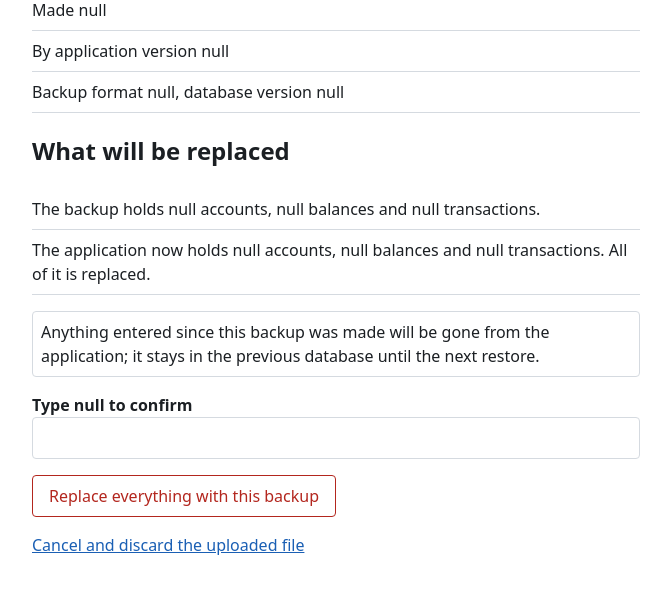
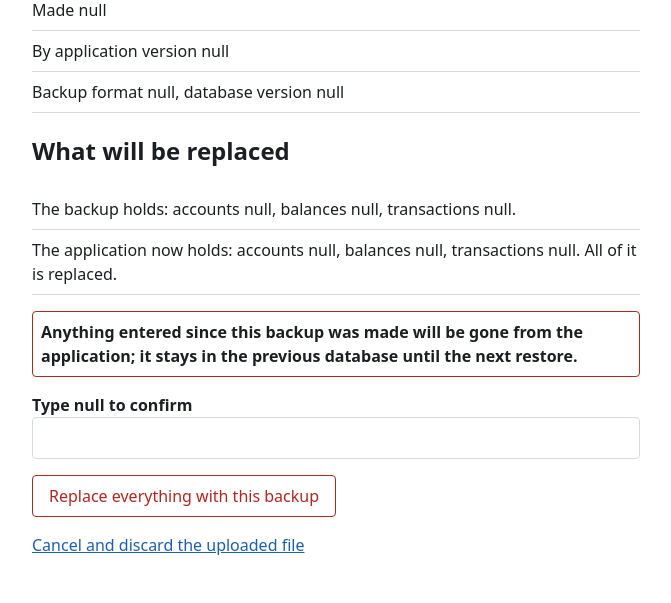
Before and after one commit to bernatmontilla/finances-dashboard, a Spring app: page /restore-confirm in a window 1280 px wide. Shown: the part 197-800 px from the top of the page, without its empty margins (304-975 px from the left). Run offline with Thymeleaf, Linux system fonts and the light colour scheme; the template is opened without the code that fills it, so the values that code supplies are empty; some of the project's set-up classes (security, data sources, template engines, error pages and the like) are left out, and stand-ins take their place; database files in the repository are not loaded.

Commit message:
fix(#12): plain wording for the counts and a danger-coloured restore warning
UI check: '1 accounts' read wrong, and the data-loss warning looked like a harmless notice.

```diff
--- a/src/main/resources/messages.properties
+++ b/src/main/resources/messages.properties
@@ -130,8 +130,8 @@ restore.madeAt=Made {0}
 restore.version=By application version {0}
 restore.format=Backup format {0}, database version {1}
 restore.replaces=What will be replaced
-restore.contents.backup=The backup holds {0} accounts, {1} balances and {2} transactions.
-restore.contents.current=The application now holds {0} accounts, {1} balances and {2} transactions. All of it is replaced.
+restore.contents.backup=The backup holds: accounts {0}, balances {1}, transactions {2}.
+restore.contents.current=The application now holds: accounts {0}, balances {1}, transactions {2}. All of it is replaced.
 restore.warning=Anything entered since this backup was made will be gone from the application; it stays in the previous database until the next restore.
 restore.type=Type {0} to confirm
 restore.confirm=Replace everything with this backup
--- a/src/main/resources/static/app.css
+++ b/src/main/resources/static/app.css
@@ -74,6 +74,7 @@ form.inline { display: inline; }
 
 .error { color: var(--danger); font-weight: 600; }
 .notice { border: 1px solid var(--line); padding: 0.5rem; border-radius: 0.25rem; }
+.notice.warning { border-color: var(--danger); font-weight: 600; }
 
 .transactions li { display: grid; grid-template-columns: minmax(0, 1fr) auto; gap: 0 0.75rem; align-items: baseline; }
 .transactions .meta { grid-column: 1 / -1; font-size: 0.875rem; }
--- a/src/main/resources/templates/restore-confirm.html
+++ b/src/main/resources/templates/restore-confirm.html
@@ -25,7 +25,7 @@
       <li th:text="#{restore.contents.backup(${plan.backup.accounts}, ${plan.backup.balances}, ${plan.backup.transactions})}"></li>
       <li th:text="#{restore.contents.current(${plan.current.accounts}, ${plan.current.balances}, ${plan.current.transactions})}"></li>
     </ul>
-    <p class="notice" th:text="#{restore.warning}"></p>
+    <p class="notice warning" th:text="#{restore.warning}"></p>
 
     <form method="post" th:action="@{/settings/backup/restore/{token}(token=${plan.token})}">
       <p>
```
Also changed, not shown: 1 other file.
